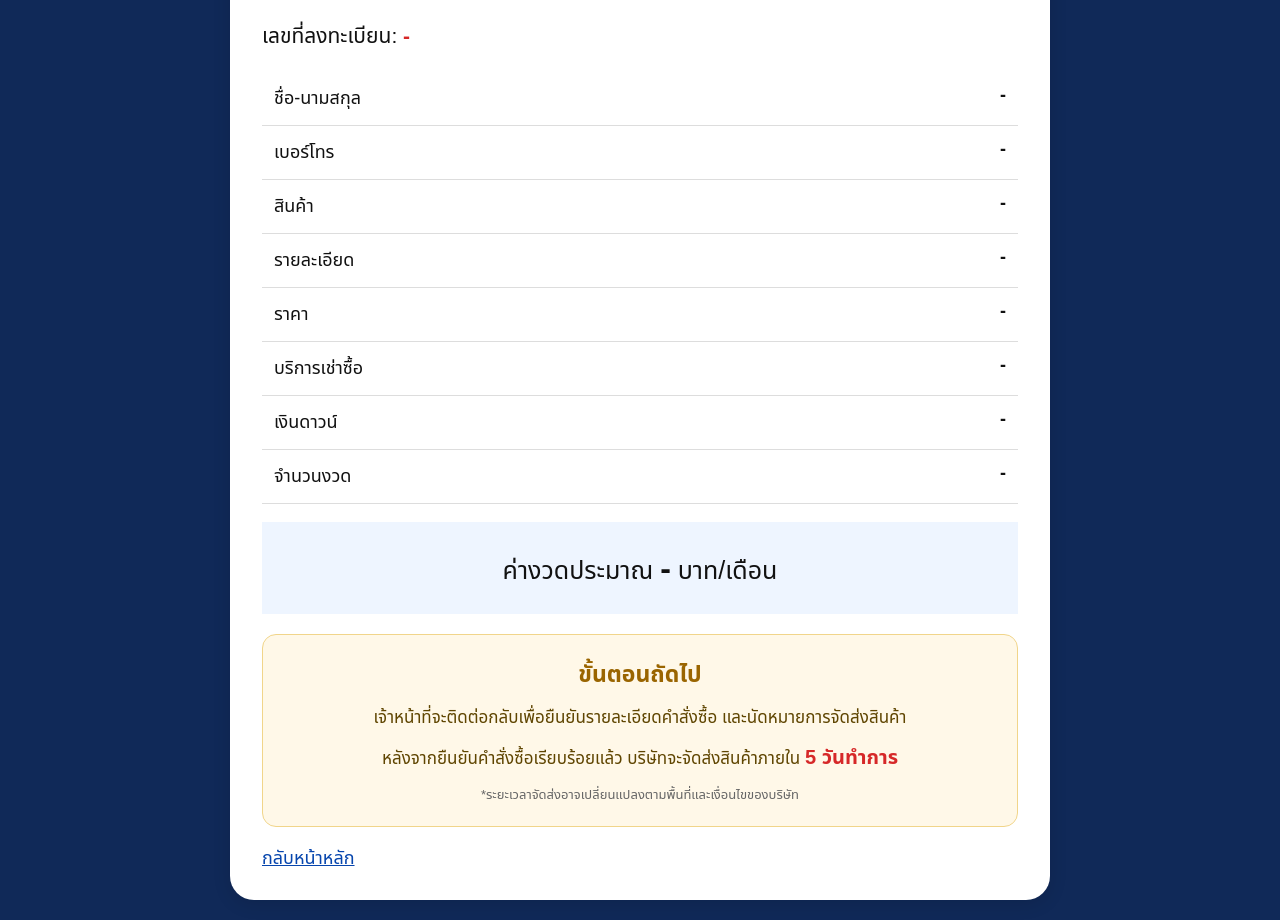
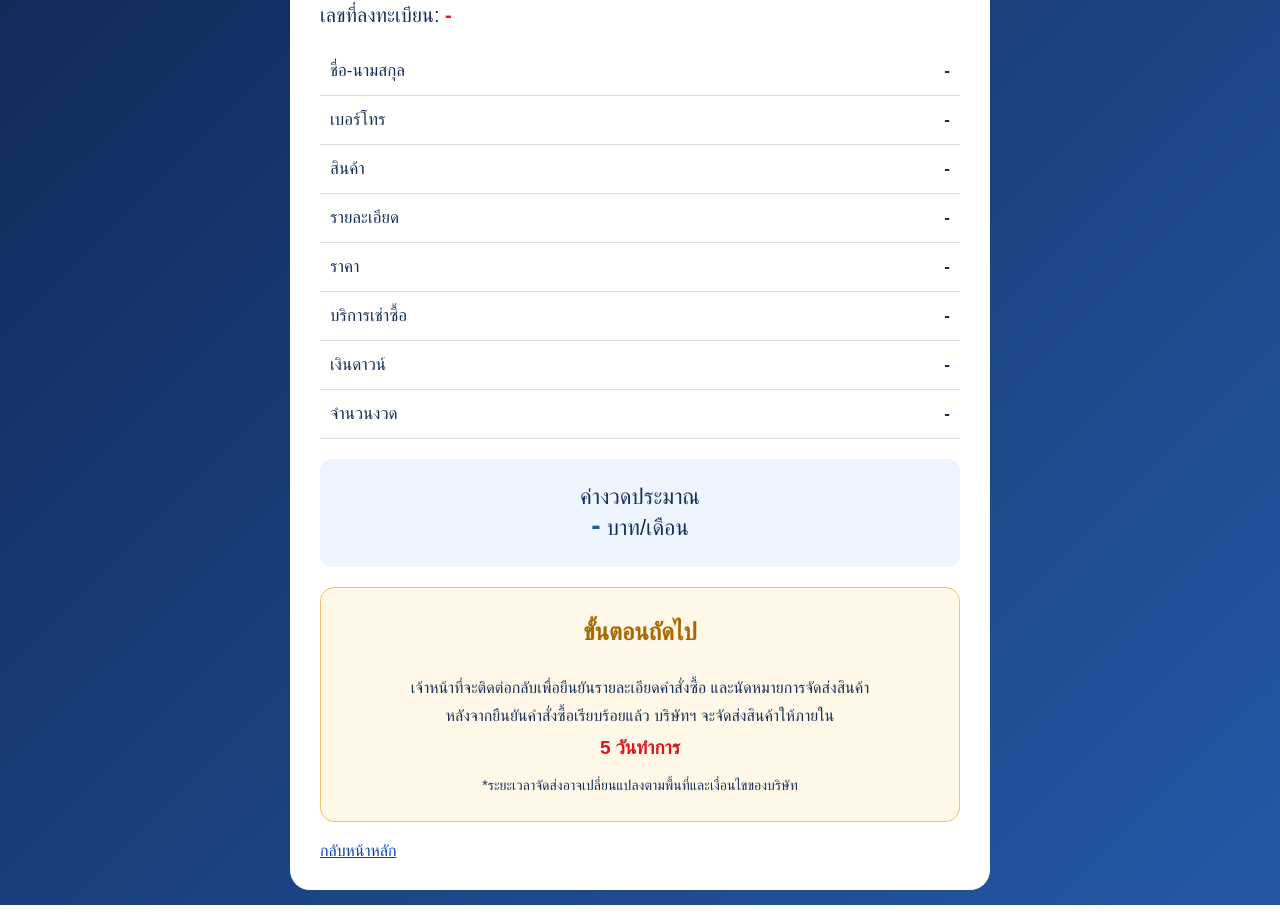
Before and after one commit to SleasingMarketing/sleasingphone, a plain HTML site: page summary.html in a window 1280 px wide. Shown: the part 100-1020 px from the top of the page. Drawn offline with Linux system fonts and the light colour scheme.

Commit message:
Update summary.html

```diff
--- a/summary.html
+++ b/summary.html
@@ -1,362 +1,414 @@
 <!doctype html>
 <html lang="th">
+
 <head>
+
 <meta charset="utf-8">
-  <meta name="viewport" content="width=device-width, initial-scale=1">
+
+<meta name="viewport"
+      content="width=device-width,initial-scale=1">
+
 <title>ลงทะเบียนสำเร็จ - S Leasing</title>
 
 <style>
-    * {
-      box-sizing: border-box;
+
+body{
+  margin:0;
+  padding:15px;
+  font-family:Arial,Tahoma,sans-serif;
+  background:linear-gradient(135deg,#102958,#2458a5);
+  color:#17305b;
 }
 
-    body {
-      margin: 0;
-      padding: 20px;
-      background: #102958;
-      font-family: Arial, "Noto Sans Thai", sans-serif;
-      color: #111;
+.card{
+  max-width:700px;
+  margin:auto;
+  background:white;
+  border-radius:20px;
+  padding:30px;
+  box-sizing:border-box;
 }
 
-    .card {
-      width: 100%;
-      max-width: 820px;
-      margin: 0 auto;
-      padding: 28px 32px;
-      background: #fff;
-      border-radius: 24px;
-      box-shadow: 0 4px 18px rgba(0, 0, 0, 0.12);
+h1{
+  color:#008a2e;
+  margin-top:0;
+  font-size:32px;
 }
 
-    h1 {
-      margin: 0 0 22px;
-      font-size: 34px;
-      text-align: left;
+.regno{
+  font-size:20px;
+  margin:20px 0;
 }
 
-    .success {
-      color: #087f23;
+.regno b{
+  color:#d71920;
 }
 
-    .registration {
-      margin-bottom: 20px;
-      font-size: 21px;
-      text-align: left;
+.info{
+  margin-top:15px;
 }
 
-    .registration strong {
-      color: #d62828;
+.row{
+  display:flex;
+  justify-content:space-between;
+  gap:20px;
+  padding:14px 10px;
+  border-bottom:1px solid #ddd;
+  font-size:17px;
 }
 
-    .detail {
-      width: 100%;
-      border-collapse: collapse;
-      font-size: 18px;
+.row span:last-child{
+  text-align:right;
+  font-weight:bold;
 }
 
-    .detail tr {
-      border-bottom: 1px solid #ddd;
+.installment{
+  margin-top:20px;
+  padding:25px 15px;
+  background:#eef5ff;
+  border-radius:12px;
+  text-align:center;
+  font-size:22px;
 }
 
-    .detail td {
-      padding: 13px 12px;
-      vertical-align: top;
+.installment b{
+  font-size:28px;
+  color:#2458a5;
 }
 
-    .detail td:first-child {
-      width: 42%;
+.next{
+  margin-top:20px;
+  padding:22px;
+  background:#fff8e8;
+  border:1px solid #f0c36d;
+  border-radius:14px;
+  text-align:center;
+  line-height:1.8;
+  font-size:16px;
 }
 
-    .detail td:last-child {
-      text-align: right;
-      font-weight: bold;
+.next h2{
+  margin-top:0;
+  color:#a86a00;
 }
 
-    .installment {
-      margin-top: 18px;
-      padding: 22px 15px;
-      background: #eef5ff;
-      color: #111;
-      text-align: center;
-      font-size: 25px;
-      line-height: 1.5;
+.delivery{
+  font-size:19px;
+  font-weight:bold;
+  color:#d71920;
 }
 
-    .installment strong {
-      font-size: 32px;
+.back{
+  display:inline-block;
+  margin-top:20px;
+  color:#0645ad;
+  font-size:16px;
 }
 
-    .next-step {
-      margin-top: 20px;
-      padding: 20px;
-      background: #fff8e8;
-      border: 1px solid #f1d58a;
-      border-radius: 14px;
-      color: #5f4500;
-      text-align: center;
-      line-height: 1.7;
+@media(max-width:600px){
+
+  .card{
+    padding:20px;
   }
 
-    .next-step h2 {
-      margin: 0 0 10px;
-      font-size: 23px;
-      color: #9a6500;
+  h1{
+    font-size:27px;
   }
 
-    .next-step p {
-      margin: 7px 0;
-      font-size: 17px;
+  .row{
+    font-size:15px;
   }
 
-    .next-step strong {
-      color: #d62828;
-      font-size: 20px;
 }
 
-    .next-step small {
-      display: block;
-      margin-top: 10px;
-      color: #666;
-      font-size: 13px;
-    }
+</style>
 
-    .back {
-      display: inline-block;
-      margin-top: 18px;
-      color: #0645ad;
-      font-size: 18px;
-    }
-
-    @media (max-width: 600px) {
-      body {
-        padding: 10px;
-      }
-
-      .card {
-        padding: 22px 16px;
-        border-radius: 18px;
-      }
-
-      h1 {
-        font-size: 28px;
-      }
-
-      .registration {
-        font-size: 18px;
-      }
-
-      .detail {
-        font-size: 16px;
-      }
-
-      .detail td {
-        padding: 12px 6px;
-      }
-
-      .detail td:first-child {
-        width: 45%;
-      }
-
-      .installment {
-        font-size: 21px;
-      }
-
-      .installment strong {
-        font-size: 28px;
-      }
-
-      .next-step h2 {
-        font-size: 21px;
-      }
-
-      .next-step p {
-        font-size: 16px;
-      }
-    }
-  </style>
 </head>
 
 <body>
 
 <div class="card">
-    <h1 class="success">ลงทะเบียนสำเร็จ ✓</h1>
 
-    <div class="registration">
+<h1>ลงทะเบียนสำเร็จ ✓</h1>
+
+<div class="regno">
   เลขที่ลงทะเบียน:
-      <strong id="registrationNo">-</strong>
+  <b id="registrationNo">-</b>
 </div>
 
-    <table class="detail">
-      <tr>
-        <td>ชื่อ-นามสกุล</td>
-        <td id="name">-</td>
-      </tr>
+<div class="info">
 
-      <tr>
-        <td>เบอร์โทร</td>
-        <td id="phone">-</td>
-      </tr>
-
-      <tr>
-        <td>สินค้า</td>
-        <td id="product">-</td>
-      </tr>
-
-      <tr>
-        <td>รายละเอียด</td>
-        <td id="detail">-</td>
-      </tr>
-
-      <tr>
-        <td>ราคา</td>
-        <td id="price">-</td>
-      </tr>
-
-      <tr>
-        <td>บริการเช่าซื้อ</td>
-        <td id="service">-</td>
-      </tr>
-
-      <tr>
-        <td>เงินดาวน์</td>
-        <td id="downPayment">-</td>
-      </tr>
-
-      <tr>
-        <td>จำนวนงวด</td>
-        <td id="term">-</td>
-      </tr>
-    </table>
-
-    <div class="installment">
-      ค่างวดประมาณ
-      <strong id="installment">-</strong>
-      บาท/เดือน
+  <div class="row">
+    <span>ชื่อ-นามสกุล</span>
+    <span id="name">-</span>
   </div>
 
-    <div class="next-step">
+  <div class="row">
+    <span>เบอร์โทร</span>
+    <span id="phone">-</span>
+  </div>
+
+  <div class="row">
+    <span>สินค้า</span>
+    <span id="product">-</span>
+  </div>
+
+  <div class="row">
+    <span>รายละเอียด</span>
+    <span id="detail">-</span>
+  </div>
+
+  <div class="row">
+    <span>ราคา</span>
+    <span id="price">-</span>
+  </div>
+
+  <div class="row">
+    <span>บริการเช่าซื้อ</span>
+    <span id="service">-</span>
+  </div>
+
+  <div class="row">
+    <span>เงินดาวน์</span>
+    <span id="downPayment">-</span>
+  </div>
+
+  <div class="row">
+    <span>จำนวนงวด</span>
+    <span id="term">-</span>
+  </div>
+
+</div>
+
+<div class="installment" id="installmentBox">
+
+  ค่างวดประมาณ
+
+  <br>
+
+  <b id="installment">-</b>
+
+  บาท/เดือน
+
+</div>
+
+
+<div class="next">
+
   <h2>ขั้นตอนถัดไป</h2>
 
-      <p>
+  <div>
     เจ้าหน้าที่จะติดต่อกลับเพื่อยืนยันรายละเอียดคำสั่งซื้อ
     และนัดหมายการจัดส่งสินค้า
-      </p>
-
-      <p>
-        หลังจากยืนยันคำสั่งซื้อเรียบร้อยแล้ว
-        บริษัทจะจัดส่งสินค้าภายใน
-        <strong>5 วันทำการ</strong>
-      </p>
-
-      <small>
-        *ระยะเวลาจัดส่งอาจเปลี่ยนแปลงตามพื้นที่และเงื่อนไขของบริษัท
-      </small>
   </div>
 
-    <a class="back" href="index.html">กลับหน้าหลัก</a>
+  <div>
+    หลังจากยืนยันคำสั่งซื้อเรียบร้อยแล้ว
+    บริษัทฯ จะจัดส่งสินค้าให้ภายใน
   </div>
 
+  <div class="delivery">
+    5 วันทำการ
+  </div>
+
+  <div style="font-size:14px;margin-top:8px;">
+    *ระยะเวลาจัดส่งอาจเปลี่ยนแปลงตามพื้นที่และเงื่อนไขของบริษัท
+  </div>
+
+</div>
+
+<a class="back" href="index.html">
+  กลับหน้าหลัก
+</a>
+
+</div>
+
+
 <script>
-    const params = new URLSearchParams(window.location.search);
 
-    function getParam(...names) {
-      for (const name of names) {
-        const value = params.get(name);
-        if (value !== null && value !== "") {
-          return value;
-        }
-      }
-      return "-";
+function money(value){
+
+  if(
+    value === undefined ||
+    value === null ||
+    value === '' ||
+    Number(value) === 0
+  ){
+    return '-';
   }
 
-    function setText(id, value) {
-      document.getElementById(id).textContent = value;
+  return Number(value).toLocaleString('th-TH') + ' บาท';
+
 }
 
-    function formatNumber(value) {
-      const number = Number(value);
 
-      if (!Number.isFinite(number)) {
-        return value || "-";
+function set(id,value){
+
+  const el = document.getElementById(id);
+
+  if(el){
+    el.textContent =
+      value === undefined ||
+      value === null ||
+      value === ''
+      ? '-'
+      : value;
   }
 
-      return number.toLocaleString("th-TH");
 }
 
-    const registrationNo = getParam(
-      "registrationNo",
-      "registrationNumber",
-      "regNo"
+
+// ===============================
+// อ่านข้อมูลจาก Register
+// ===============================
+
+let data = null;
+
+try{
+
+  const raw =
+    sessionStorage.getItem('registration');
+
+  if(raw){
+    data = JSON.parse(raw);
+  }
+
+}catch(e){
+
+  console.error(e);
+
+}
+
+
+// ===============================
+// แสดงข้อมูล
+// ===============================
+
+if(data && data.ok){
+
+  // เลขลงทะเบียน
+  set(
+    'registrationNo',
+    data.registrationNo
   );
 
-    const name = getParam("name");
-    const phone = getParam("phone");
 
-    const brand = getParam("brand");
-    const model = getParam("model");
-    const detail = getParam("detail");
-
-    const price = getParam("price");
-    const service = getParam("service");
-
-    const downPayment = getParam(
-      "downPayment",
-      "downPercent"
+  // ลูกค้า
+  set(
+    'name',
+    data.name
   );
 
-    const term = getParam("term");
-    const installment = getParam("installment");
 
-    setText("registrationNo", registrationNo);
-    setText("name", name);
-    setText("phone", phone);
+  set(
+    'phone',
+    data.phone
+  );
 
-    if (brand !== "-" && model !== "-") {
-      setText("product", brand + " " + model);
-    } else {
-      setText("product", model !== "-" ? model : brand);
+
+  // สินค้า
+  set(
+    'product',
+    [
+      data.brand,
+      data.model
+    ]
+    .filter(Boolean)
+    .join(' ')
+  );
+
+
+  set(
+    'detail',
+    data.detail
+  );
+
+
+  // ราคา
+  set(
+    'price',
+    money(data.price)
+  );
+
+
+  // บริการเช่าซื้อ
+  set(
+    'service',
+    data.service
+  );
+
+
+  // เงินดาวน์
+  if(
+    data.service === 'ใช่ ต้องการ' &&
+    Number(data.downPayment) > 0
+  ){
+
+    set(
+      'downPayment',
+      money(data.downPayment)
+    );
+
+  }else{
+
+    set(
+      'downPayment',
+      'ไม่ต้องการ'
+    );
+
   }
 
-    setText("detail", detail);
 
-    if (price !== "-") {
-      setText("price", formatNumber(price) + " บาท");
-    } else {
-      setText("price", "-");
+  // จำนวนงวด
+  if(
+    data.service === 'ใช่ ต้องการ' &&
+    Number(data.term) > 0
+  ){
+
+    set(
+      'term',
+      Number(data.term) + ' งวด'
+    );
+
+  }else{
+
+    set(
+      'term',
+      '-'
+    );
+
   }
 
-    setText("service", service);
 
-    if (downPayment !== "-") {
-      const downNumber = Number(downPayment);
+  // ค่างวด
+  if(
+    data.service === 'ใช่ ต้องการ' &&
+    Number(data.installment) > 0
+  ){
 
-      if (downNumber > 0 && downNumber < 1) {
-        setText(
-          "downPayment",
-          (downNumber * 100).toLocaleString("th-TH") + "%"
+    set(
+      'installment',
+      Number(data.installment).toLocaleString('th-TH')
     );
-      } else {
-        setText(
-          "downPayment",
-          formatNumber(downPayment) + " บาท"
-        );
-      }
-    } else {
-      setText("downPayment", "-");
+
+  }else{
+
+    document
+      .getElementById('installmentBox')
+      .style.display = 'none';
+
   }
 
-    if (term !== "-") {
-      setText("term", term + " งวด");
-    } else {
-      setText("term", "-");
+
+}else{
+
+  // กรณีเปิด summary.html ตรง ๆ
+  document.getElementById('registrationNo').textContent = '-';
+
 }
 
-    if (installment !== "-") {
-      setText("installment", formatNumber(installment));
-    } else {
-      setText("installment", "-");
-    }
 </script>
 
 </body>
+
 </html>
```
Lines whose indentation alone changed are shown as unchanged.
